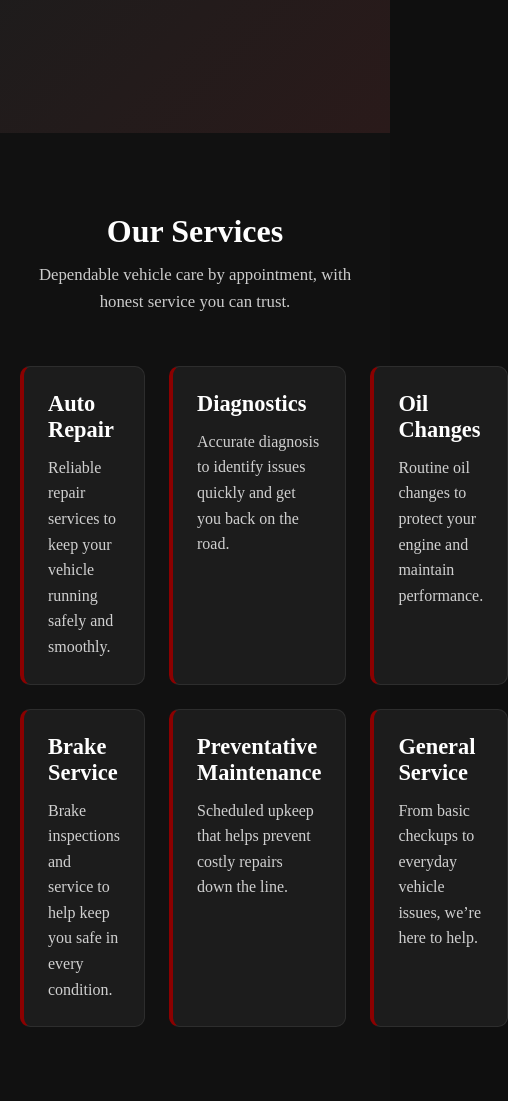
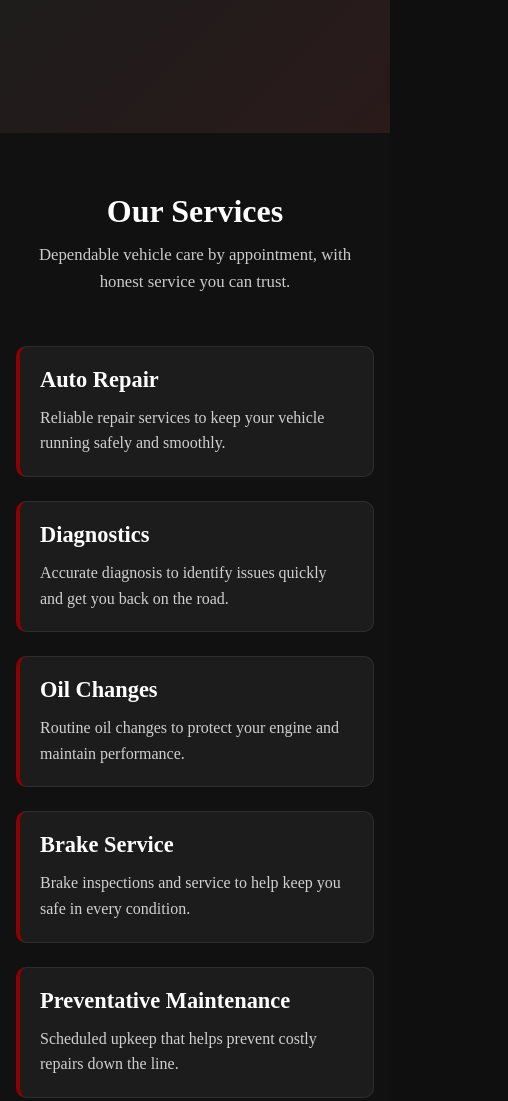
Before and after one commit to asirean6506/kalla-auto-repair, a plain HTML site: page index.html in a window 390 px wide. Shown: the part 760-1861 px from the top of the page, 508 px wide, since content can reach past the window. Drawn offline with Linux system fonts and the light colour scheme; a web font is replaced by a local one.

Commit message:
Update style.css

```diff
--- a/style.css
+++ b/style.css
@@ -322,3 +322,23 @@ nav {
   transform: translateY(-4px);
   box-shadow: 0 10px 24px rgba(0, 0, 0, 0.3);
 }
+
+@media (max-width: 900px) {
+  .services-grid {
+    grid-template-columns: repeat(2, 1fr);
+  }
+}
+
+@media (max-width: 600px) {
+  .services {
+    padding: 60px 16px;
+  }
+
+  .services-grid {
+    grid-template-columns: 1fr;
+  }
+
+  .service-card {
+    padding: 20px;
+  }
+}
```
